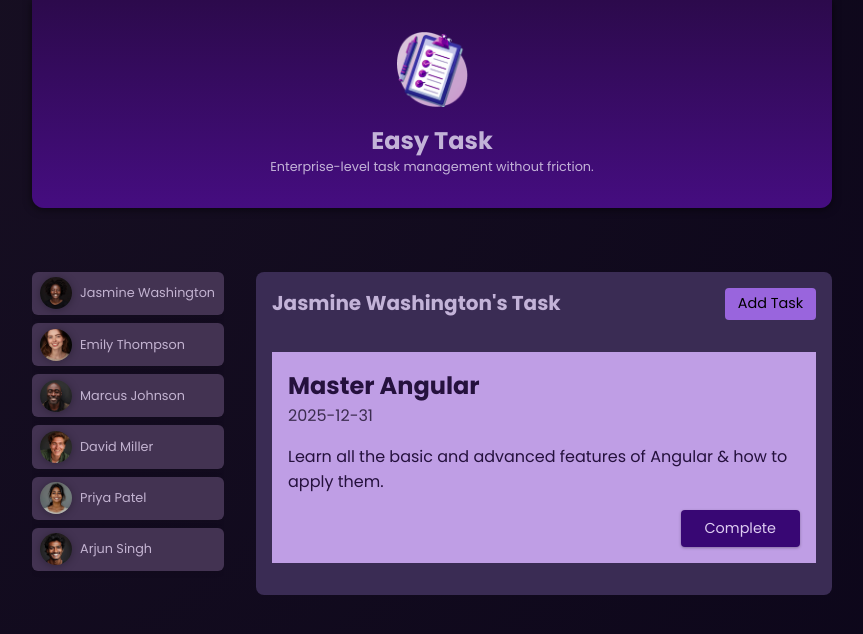
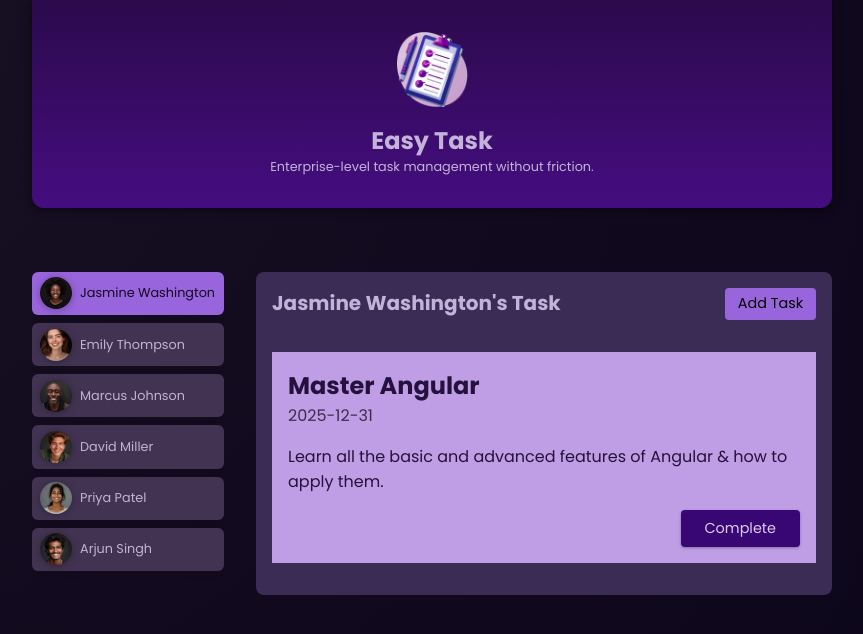
Before and after one commit to ravi7284007/essentials, an Angular app: page / in a window 1280 px wide. Shown: the top 634 px of the page, without its empty margins (208-1071 px from the left). Built offline with nearby package versions, Linux system fonts and the light colour scheme.

Commit message:
Task complete functionality

```diff
--- a/src/app/app.component.html
+++ b/src/app/app.component.html
@@ -3,7 +3,11 @@
   <ul id="users">
     @for(user of users; track user.id){
     <li>
-      <app-user [user]="user" (select)="onSelectUser($event)" />
+      <app-user
+        [user]="user"
+        [selected]="user.id === selectedUserId"
+        (select)="onSelectUser($event)"
+      />
     </li>
     }
   </ul>
--- a/src/app/task/task/task.component.html
+++ b/src/app/task/task/task.component.html
@@ -3,6 +3,6 @@
   <time>{{ task.dueDate }}</time>
   <p>{{ task.summary }}</p>
   <p class="actions">
-    <button>Complete</button>
+    <button (click)="onCompleteTask()">Complete</button>
   </p>
 </article>
--- a/src/app/task/task/task.component.ts
+++ b/src/app/task/task/task.component.ts
@@ -1,4 +1,4 @@
-import { Component, Input } from '@angular/core';
+import { Component, EventEmitter, Input, Output } from '@angular/core';
 import { type Task } from './task.model';
 
 @Component({
@@ -11,4 +11,9 @@
 
 export class TaskComponent {
   @Input({required: true}) task!: Task;
+  @Output() complete = new EventEmitter<string>();
+
+  onCompleteTask(){
+    this.complete.emit(this.task.id);
+  }
 }
--- a/src/app/task/tasks.component.html
+++ b/src/app/task/tasks.component.html
@@ -8,7 +8,7 @@
   <ul>
     @for(task of selectedUserTasks; track task.id){
     <li>
-      <app-task [task]="task" />
+      <app-task [task]="task" (complete)="onCompleteTask($event)" />
     </li>
     }
   </ul>
--- a/src/app/task/tasks.component.ts
+++ b/src/app/task/tasks.component.ts
@@ -18,4 +18,8 @@
     get selectedUserTasks(){
        return this.tasks.filter(task => task.userId === this.userId)
     }
+
+    onCompleteTask(id: string){
+        this.tasks = this.tasks.filter(task => task.id !== id)
+    }
 }
--- a/src/app/user/user.component.html
+++ b/src/app/user/user.component.html
@@ -1,5 +1,5 @@
 <div>
-  <button (click)="onSelectUser()">
+  <button [class.active]="selected" (click)="onSelectUser()">
     <img [src]="imagePath" [alt]="user.id" />
     <span>{{ user.name }}</span>
   </button>
--- a/src/app/user/user.component.ts
+++ b/src/app/user/user.component.ts
@@ -15,6 +15,7 @@
   // @Input({required: true}) name!: string;
 
   @Input({required: true}) user!: User;
+  @Input({required: true}) selected!: boolean;
 
   // Send data child to parent component with initiator EventEmitter()
   @Output() select = new EventEmitter<string>();
```
